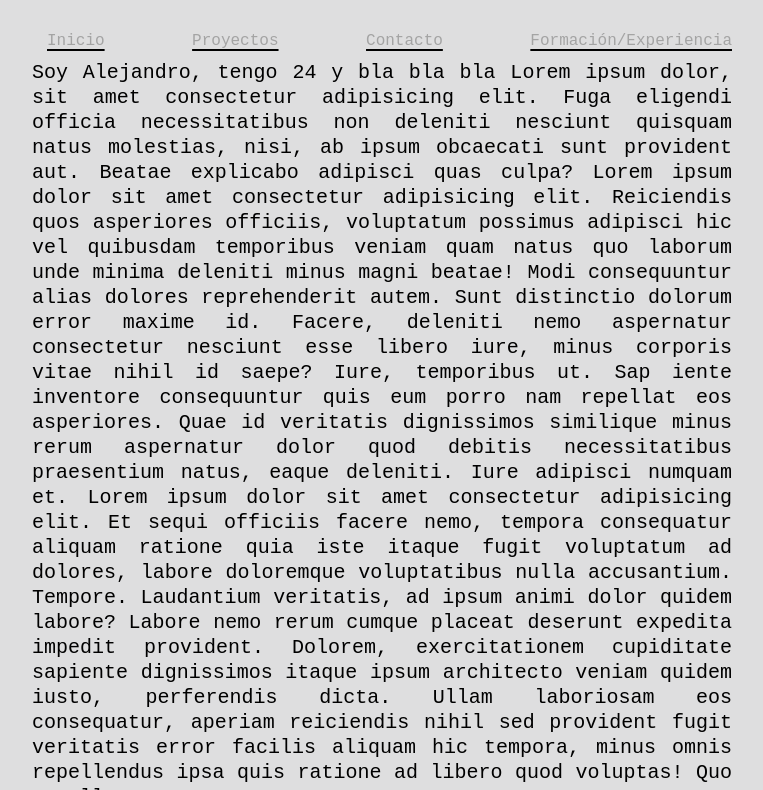
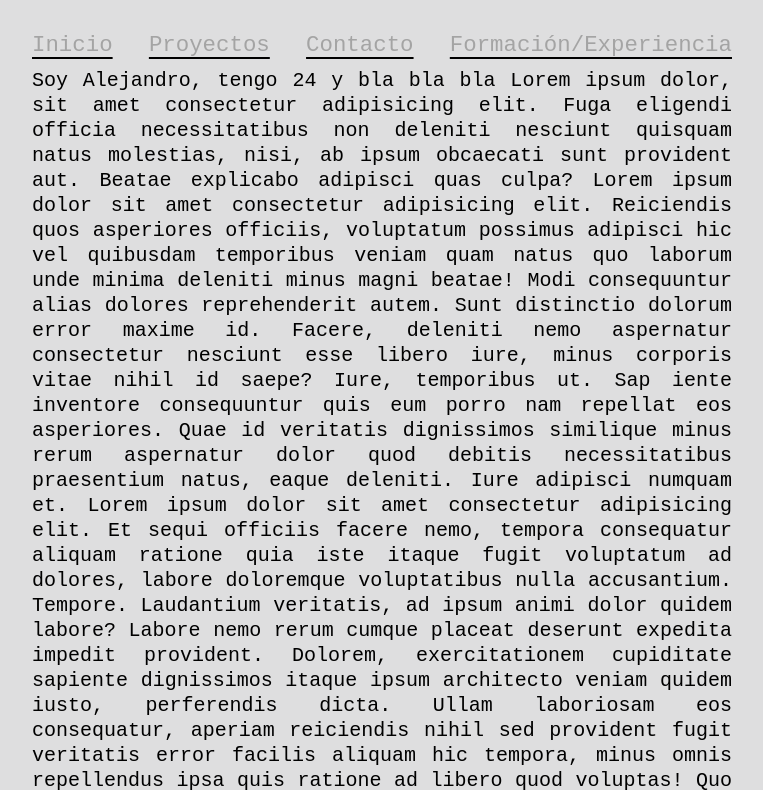
Before and after one commit to lAlejandrocd/alejandroCeron.D, a website built with Vite: page index.html in a window 1280 px wide. Shown: the part 193-983 px from the top of the page, without its empty margins (258-1021 px from the left). Built offline with nearby package versions, Linux system fonts and the light colour scheme; a web font is replaced by a local one.

Commit message:
change in li and other minimal changes

```diff
--- a/src/styles/style.css
+++ b/src/styles/style.css
@@ -64,6 +64,7 @@ img {
   width: 170px;
   height: 170px;
   border-radius: 170px;
+  max-width: 100%;
 }
 
 .title {
@@ -162,6 +163,7 @@ img {
   grid-area: container-4;
   grid-template-rows: max-content;
   margin-top: 35px;
+
 }
 
 
@@ -170,14 +172,15 @@ img {
   display: flex;
   text-decoration: none;
   list-style: none;
-  padding: 0;
   justify-content: space-between;
+  max-width: 100%;
+  font-size: 2.8vh;
 }
 
 .links {
-  margin-left: 15px;
   color: var(--black);
-  font-size: 100%;
+
+  max-width: 100%;
 }
 
 .btn1,
@@ -262,6 +265,7 @@ img {
 #textName {
   font-size: 1.4rem;
   font-family: 'iA Writer Mono', monospace;
+  text-transform: uppercase;
 }
 
 
```
